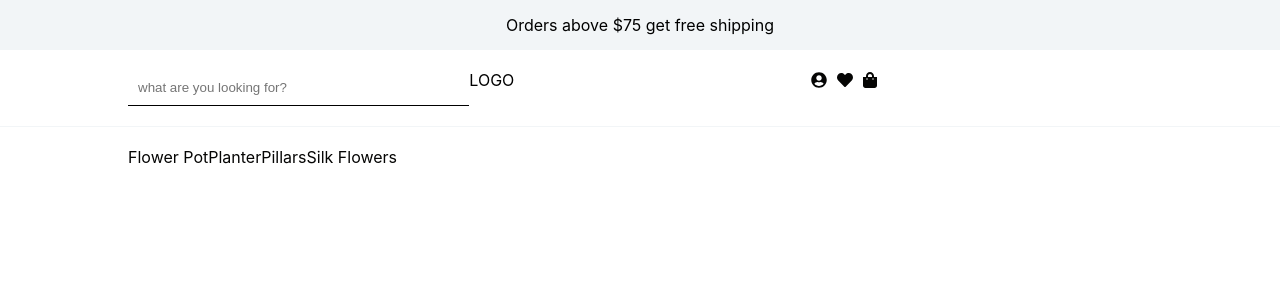
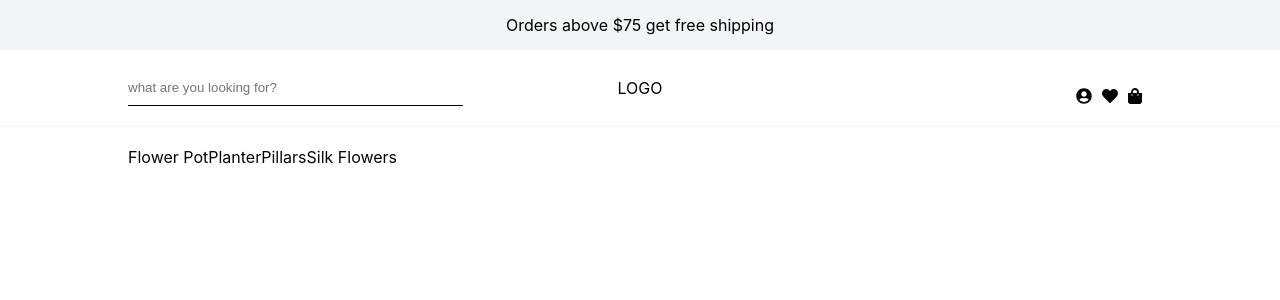
Before and after one commit to cesarcor/inti, a React (Create React App) app: page / in a window 1280 px wide. Shown: the top 300 px of the page. Built offline with nearby package versions, Linux system fonts and the light colour scheme.

Commit message:
adjust header layout

```diff
--- a/src/components/header/header.jsx
+++ b/src/components/header/header.jsx
@@ -1,28 +1,26 @@
-import React from "react";
-import styles from "./header.module.scss";
-import SearchForm from "../search-form/search-form";
-import Menu from "../menu/menu";
-import ActionMenu from "../action-menu/action-menu";
+import React from 'react';
+import styles from './header.module.scss';
+import SearchForm from '../search-form/search-form';
+import Menu from '../menu/menu';
+import ActionMenu from '../action-menu/action-menu';
 
 const Header = () => {
   return (
     <header className={styles.site_header}>
       <div className={styles.upper_site_header}>
         <div className={styles.container}>
-          <div className={styles.header_form}>
+          <div className={styles.header_form_col}>
             <SearchForm />
           </div>
-          <div className={styles.logo}>
-            LOGO
-          </div>
-          <div className={styles.action_menu}>
+          <div className={styles.logo_col}>LOGO</div>
+          <div className={styles.action_menu_col}>
             <ActionMenu />
           </div>
         </div>
       </div>
       <div className={styles.lower_site_header}>
         <div className={styles.container}>
-          <div className={styles.header_form}>
+          <div className={styles.header_form_col}>
             <SearchForm />
           </div>
           <div>
--- a/src/components/header/header.module.scss
+++ b/src/components/header/header.module.scss
@@ -7,14 +7,26 @@
     .container {
       grid-template-columns: 1fr 1fr;
 
-      .header_form {
+      .header_form_col {
         display: none;
       }
 
-      @media (min-width: 1024px) {
+      .logo_col {
+        place-self: start;
+      }
+
+      .action_menu_col {
+        place-self: end;
+      }
+
+      @media (min-width: 768px) {
         grid-template-columns: 1fr 1fr 1fr;
 
-        .header_form {
+        .logo_col {
+          place-self: center;
+        }
+
+        .header_form_col {
           display: block;
         }
       }
@@ -23,12 +35,12 @@
 
   .lower_site_header {
     .container {
-      grid-template-columns: 1fr 1fr;
+      grid-template-columns: 4fr 1fr;
 
-      @media (min-width: 1024px) {
+      @media (min-width: 768px) {
         grid-template-columns: 100%;
 
-        .header_form {
+        .header_form_col {
           display: none;
         }
       }
@@ -42,6 +54,7 @@
 
   .container {
     display: grid;
+    gap: 10px;
     max-width: 1024px;
     margin: 0 auto;
   }
--- a/src/components/menu/menu.module.scss
+++ b/src/components/menu/menu.module.scss
@@ -4,7 +4,7 @@
     &__list{
         display: none;
 
-        @media (min-width: 1024px) {
+        @media (min-width: 768px) {
             display: block;
         }
     }
@@ -23,7 +23,7 @@
         border-radius: 2px;
         padding: 10px 25px;
 
-        @media (min-width: 1024px) {
+        @media (min-width: 768px) {
             display: none;
         }
     }
--- a/src/components/search-form/search-form.module.scss
+++ b/src/components/search-form/search-form.module.scss
@@ -5,6 +5,6 @@
         width: 100%;
         border: none;
         border-bottom: 1px solid black;
-        padding: 10px 10px;
+        padding: 10px 10px 10px 0px;
     }
 }
```
